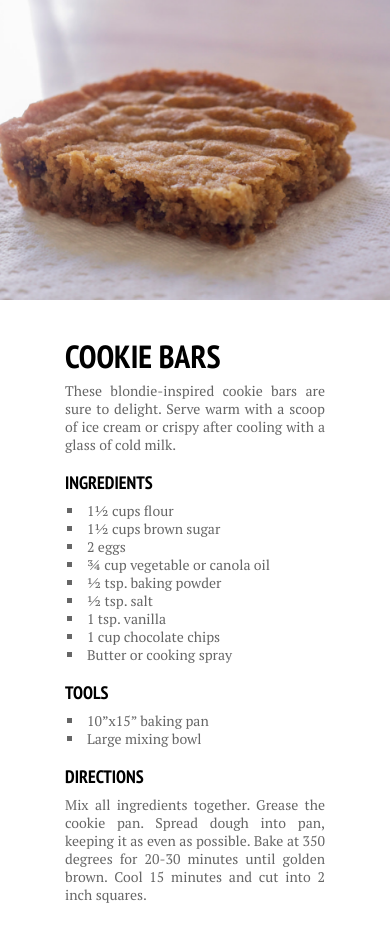
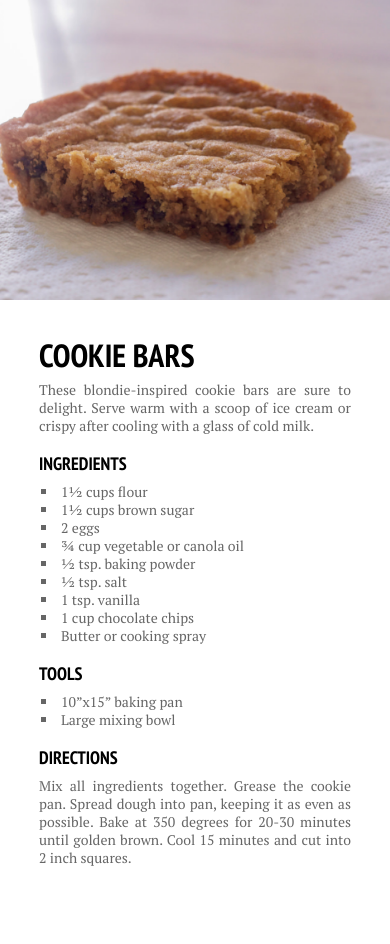
Before and after one commit to nicroth/recipes, a Jekyll site: the page built from _posts/2013-11-13-chocolate-chip-cookie-bars.md, in a window 390 px wide. Built offline with Jekyll 4.4.1, drawn with Linux system fonts in a browser that asks for light colours; Markdown is read by kramdown in place of the engine named in the settings; after the commit the page ends 906 px from its top, so only the background shows below that.

Commit message:
fix the smallest screen size

```diff
--- a/assets/css/style.css
+++ b/assets/css/style.css
@@ -149,11 +149,11 @@ body
 	}
 }
 
-@media only screen and (max-width: 340px) {
-	.feature
+@media only screen and (max-width: 400px) {
+	.post
 	{
-		width: 90%;
-		padding: 5%;
+		width: 80%;
+		padding: 10%;
 		left: 0;
 		margin-left: 0;
 	}
```
